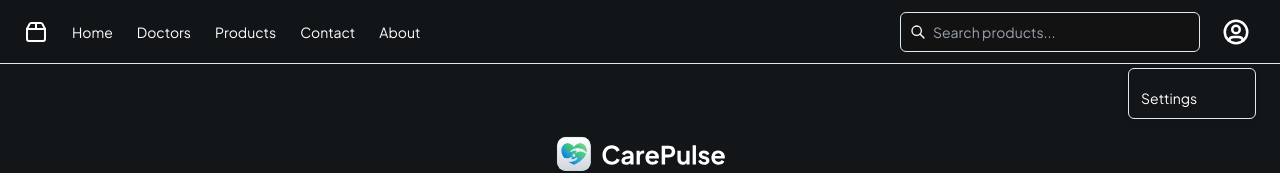
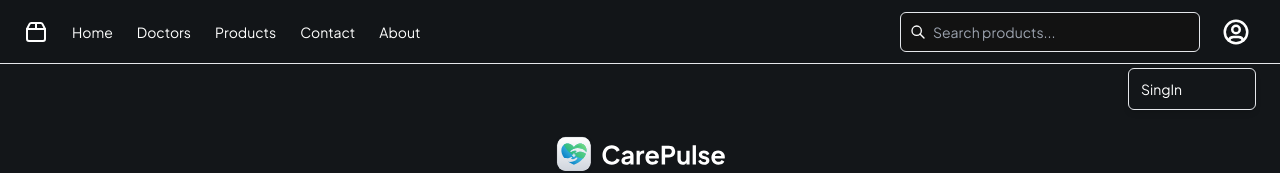
Before and after one commit to MayaHaynesPrincess48/hospital-management-system, a Next.js app in the folder client/: page /new-appointment/success in a window 1280 px wide. Both pictures are taken after a click on the button "Toggle user menu". Shown: the top 173 px of the page. Built offline with nearby package versions, Linux system fonts and the light colour scheme.

Commit message:
eslint issue solved

```diff
--- a/client/components/layout/NavBar.tsx
+++ b/client/components/layout/NavBar.tsx
@@ -118,8 +118,9 @@ export const NavBar = () => {
                      </>
                   ) : (
                      <>
-                        <DropdownMenuSeparator />
-                        <DropdownMenuItem>Settings</DropdownMenuItem>
+                        <DropdownMenuItem>
+                           <Link href={'/signin'}>SingIn</Link>
+                        </DropdownMenuItem>
                      </>
                   )}
                </DropdownMenuContent>
```
